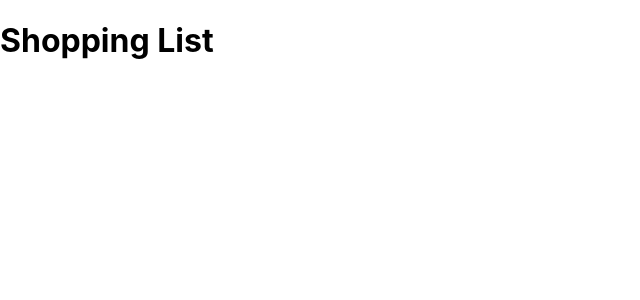
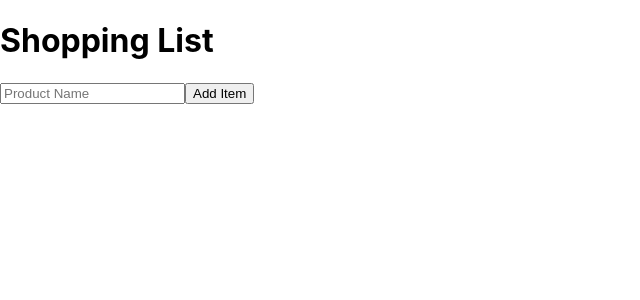
Before and after one commit to Samuelcy/typescript-practice, a React (Create React App) app in the folder react-ts/shopping-app/: page / in a window 1280 px wide. Shown: the top 300 px of the page, without its empty margins (0-640 px from the left). Built offline with nearby package versions, Linux system fonts and the light colour scheme.

Commit message:
Create ShoppingForm

```diff
--- a/react-ts/shopping-app/src/App.tsx
+++ b/react-ts/shopping-app/src/App.tsx
@@ -2,6 +2,7 @@ import React, { useState } from 'react';
 import './App.css';
 import ShoppingList from './components/ShoppingList';
 import Item from "./models/item";
+import ShoppingListForm from "./components/ShoppingListForm";
 
 function App() {
   // const items = [
@@ -9,6 +10,8 @@ function App() {
   //   { id: 2, product: "Orange", quantitiy: 2 },
   //   { id: 3, product: "Apple", quantitiy: 3 },
   // ];
+
+
 
   interface Item {
     id: number;
@@ -19,7 +22,12 @@ function App() {
   const [items, setItems] = useState<Item[]>([])
 
 
-  return <div>{<ShoppingList items={items} />}</div>
+  return (
+    <div>
+      <ShoppingList items={items} />
+      <ShoppingListForm />
+    </div >
+  );
 }
 
 export default App;
--- /dev/null
+++ b/react-ts/shopping-app/src/components/ShoppingListForm.tsx
@@ -0,0 +1,17 @@
+import React from "react";
+
+function ShoppingListForm(): JSX.Element {
+    function handleSubmit(e: React.FormEvent) {
+        e.preventDefault();
+        console.log("Submit");
+    }
+
+    return (
+    < form onSubmit={handleSubmit} >
+        <input type="text" placeholder="Product Name" />
+        <button type="submit">Add Item</button>
+    </form >
+    );
+}
+
+export default ShoppingListForm;
```
